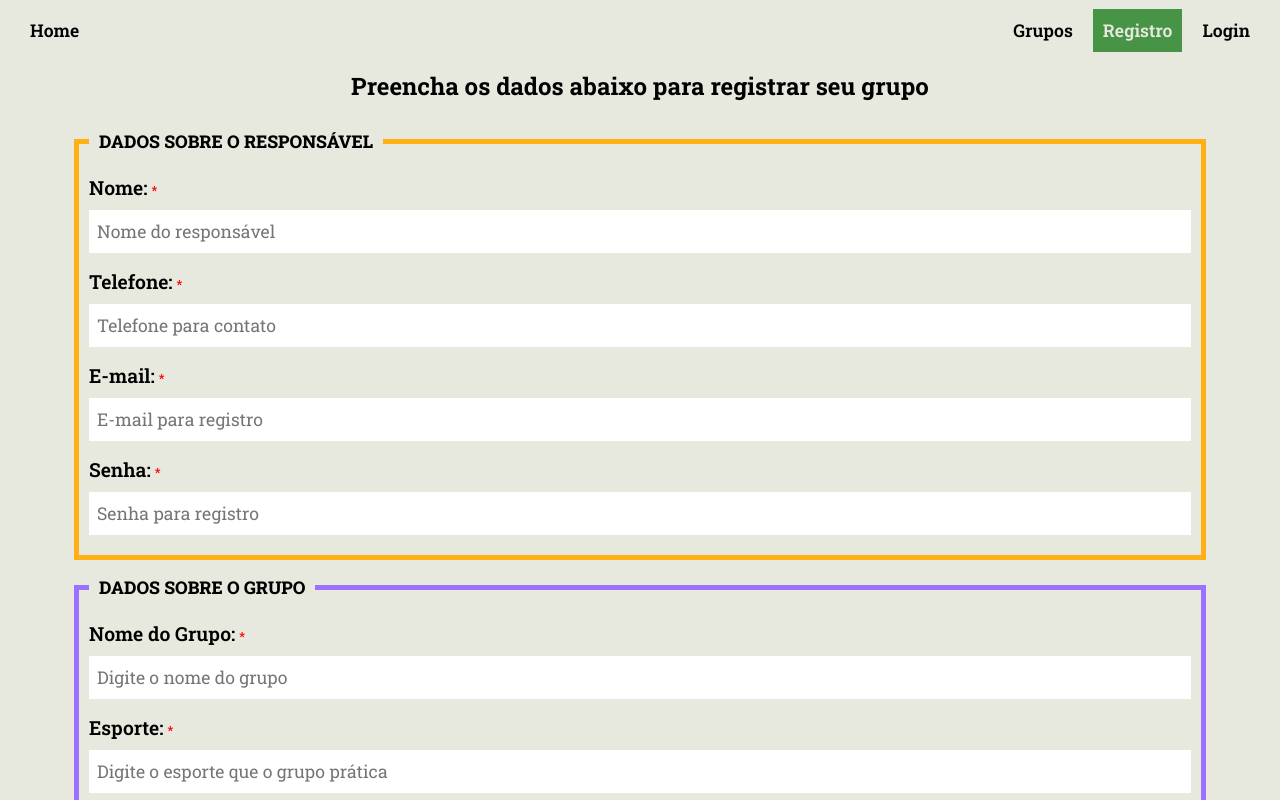
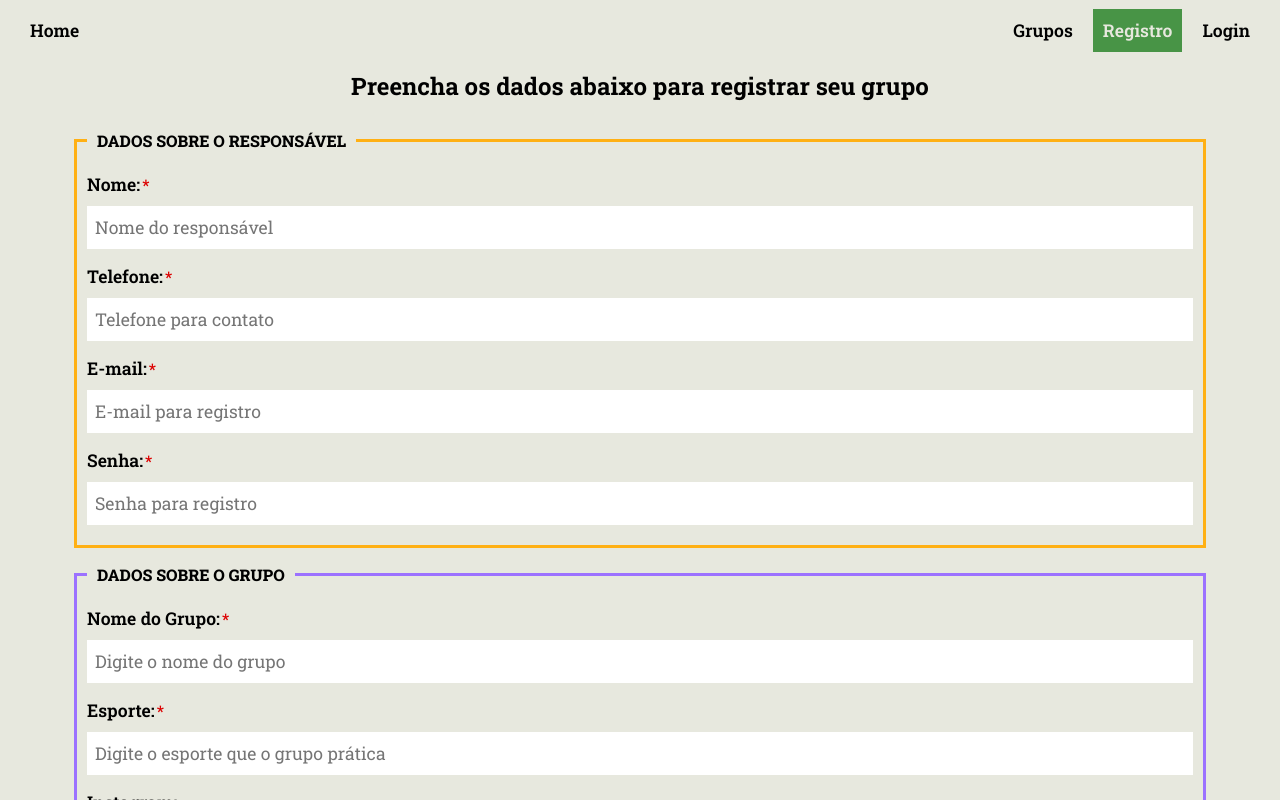
Before and after one commit to NataliaFrancisca/find-group-sports, a React (Create React App) app: page /register in a window 1280 px wide. Shown: the top 800 px of the page. Built offline with nearby package versions, Linux system fonts and the light colour scheme.

Commit message:
feat: organize the styles; use the global variable

```diff
--- a/src/pages/Register/Register.styled.js
+++ b/src/pages/Register/Register.styled.js
@@ -3,9 +3,9 @@ import styled from "styled-components";
 export const RegisterStyled = styled.section`
 
     &{
+        align-items: center;
         display: flex;
         flex-direction: column;
-        align-items: center;
     }
 
     h1{
@@ -13,14 +13,11 @@ export const RegisterStyled = styled.section`
     }
 
     form{
-        padding: 10px;
         border-radius: 6px;
-        width: 90%;
-
         display: flex;
         flex-direction: column;
-
-        font-size: 1.1em;
+        padding: 10px;
+        width: 90%;
 
         & fieldset{
             margin: 8px 0;
@@ -28,11 +25,11 @@ export const RegisterStyled = styled.section`
         }
 
         & fieldset#form-about-manager{
-            border: solid var(--c-orange) 5px;
+            border: solid var(--c-orange) 3px;
         }
 
         & fieldset#form-about-group{
-            border: solid var(--c-purple) 5px;
+            border: solid var(--c-purple) 3px;
         }
 
         & legend{
@@ -43,6 +40,7 @@ export const RegisterStyled = styled.section`
         }
 
         & button{
+            align-self: flex-end;
             background-color: #489446;
             color: #e7e8de;
             display: flex;
@@ -51,7 +49,6 @@ export const RegisterStyled = styled.section`
             letter-spacing: 2px;
             margin: 10px 0;
             padding: 20px 16px;
-            align-self: flex-end;
 
             &:hover{
                 background-color: var(--c-black);
@@ -59,26 +56,20 @@ export const RegisterStyled = styled.section`
         }
 
         & p[role="alert"]{
-            color: red;
-            font-size: .8em;
+            color: var(--c-red);
+            font-size: 1rem;
         }
 
         & input{
+            font-size: 1.1em;
+            margin: 4px 0;
             padding: 10px 8px;
-            margin: 4px 0;
-            font-size: 1em;
         }
 
         & input[type=checkbox], input[type=radio]{
             accent-color: var(--c-purple);
         }
-
-
-        & input:out-of-range{
-            border: solid red 1px;
-        }
     }
-
 
     & .group-input{
         display: flex;
@@ -92,16 +83,16 @@ export const RegisterStyled = styled.section`
         }
 
         & label{
-            font-size: 1em;
+            font-size: 1.1em;
             font-weight: 400;
         }
 
         & label.required-input:after{
-            content:"*";
-            color:red;
-            font-size: .8rem;
-            padding-left: 4px;
-            position:relative;
+            content: "*";
+            color: var(--c-red);
+            font-size: 1rem;
+            padding-left: 2px;
+            position: relative;
         }
     }
 
```
